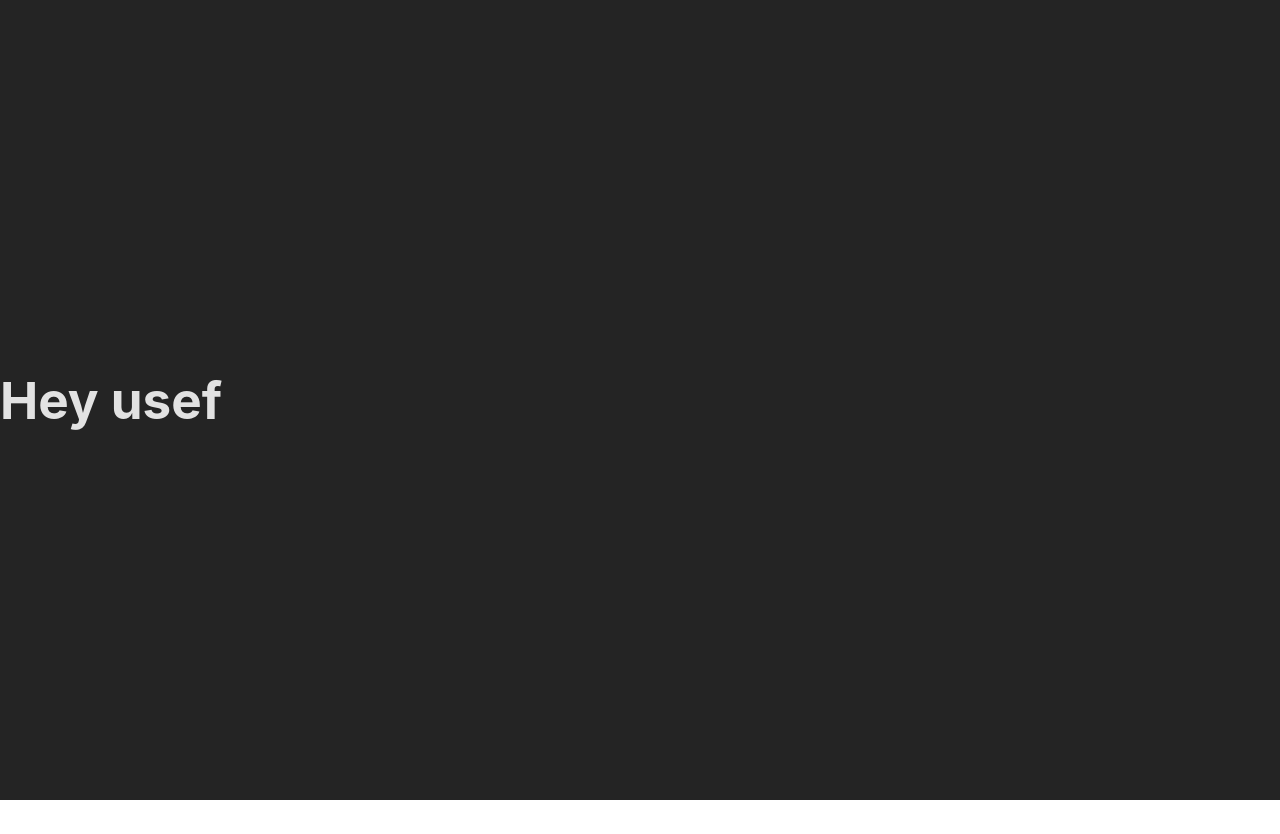
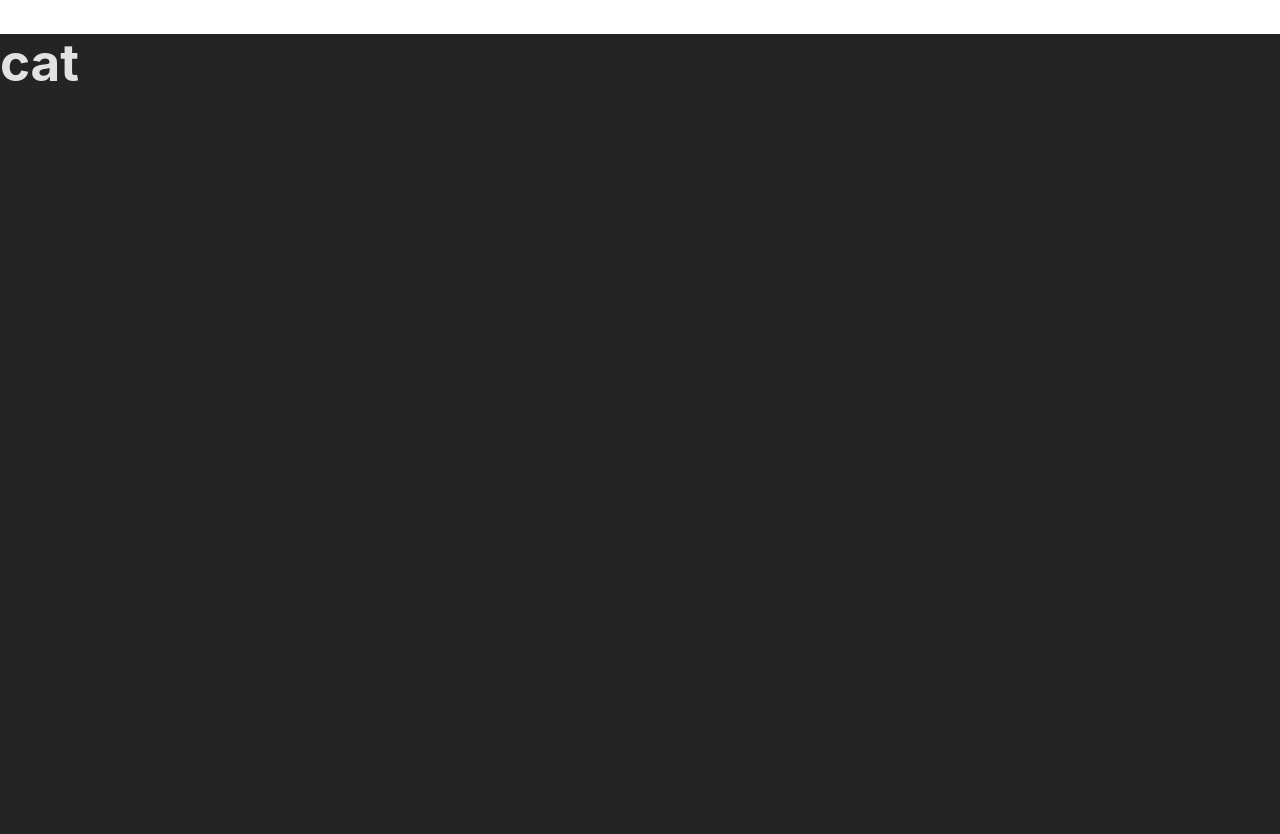
Before and after one commit to n53337/react-Journey, a React (Vite) app in the folder Playground/: page / in a window 1280 px wide. Before the commit the page ends 800 px from the top, so only its background shows below. Built offline with nearby package versions, Linux system fonts and the light colour scheme.

Commit message:
state basics

```diff
--- a/Playground/index.html
+++ b/Playground/index.html
@@ -4,7 +4,7 @@
     <meta charset="UTF-8" />
     <link rel="icon" type="image/svg+xml" href="/vite.svg" />
     <meta name="viewport" content="width=device-width, initial-scale=1.0" />
-    <title>Vite + React</title>
+    <title>React PlayGround</title>
   </head>
   <body>
     <div id="root"></div>
--- a/Playground/src/App.css
+++ b/Playground/src/App.css
@@ -2,3 +2,12 @@ body {
   color: rgba(255, 255, 255, 0.87);
   background-color: #242424;
 }
+
+main {
+  width: 100%;
+  display: flex;
+  flex-direction: column;
+  align-items: center;
+  gap: 2rem;
+  justify-content: center;
+}
--- a/Playground/src/App.jsx
+++ b/Playground/src/App.jsx
@@ -52,6 +52,7 @@ const App = () => {
 
 // ! Components using Classes
 
+/*
 class Hi extends React.Component {
   constructor(props) {
     super(props);
@@ -63,8 +64,79 @@ class Hi extends React.Component {
   }
 }
 
-const App = () => {
-  return <Hi name="usef"></Hi>;
-};
+class App extends React.Component {
+  render() {
+    return <Hi name="usef"></Hi>;
+  }
+}
+*/
+
+// ! State introduction !important
+
+/*
+class St extends React.Component {
+  constructor(props) {
+    super(props);
+  }
+
+  state = {
+    counter: 0,
+  };
+
+  add = () => {
+    this.setState({ counter: this.state.counter + 1 });
+  };
+
+  sub = () => {
+    this.setState({ counter: this.state.counter - 1 });
+  };
+
+  render() {
+    return (
+      <main>
+        <h1>React State</h1>
+        <button onClick={this.add}>Count +1 </button>
+        <p>{this.state.counter}</p>
+        <button onClick={this.sub}>Count -1 </button>
+      </main>
+    );
+  }
+}
+
+class App extends React.Component {
+  render() {
+    return <St></St>;
+  }
+}
+*/
+
+// ! Dog/Cat State practice
+
+class Animal extends React.Component {
+  constructor(props) {
+    super(props);
+  }
+
+  state = {
+    animal: "cat",
+    x: 0,
+  };
+
+  trigger = () => {
+    const animals = ["cat", "dog"];
+    this.setState({ x: this.state.x + 1 });
+    this.setState({ animal: animals[this.state.x % 2] });
+  };
+
+  render() {
+    return <h1 onClick={this.trigger}>{this.state.animal}</h1>;
+  }
+}
+
+class App extends React.Component {
+  render() {
+    return <Animal></Animal>;
+  }
+}
 
 export default App;
--- a/Playground/src/index.css
+++ b/Playground/src/index.css
@@ -26,8 +26,6 @@ a:hover {
 
 body {
   margin: 0;
-  display: flex;
-  place-items: center;
   min-width: 320px;
   min-height: 100vh;
 }
```
